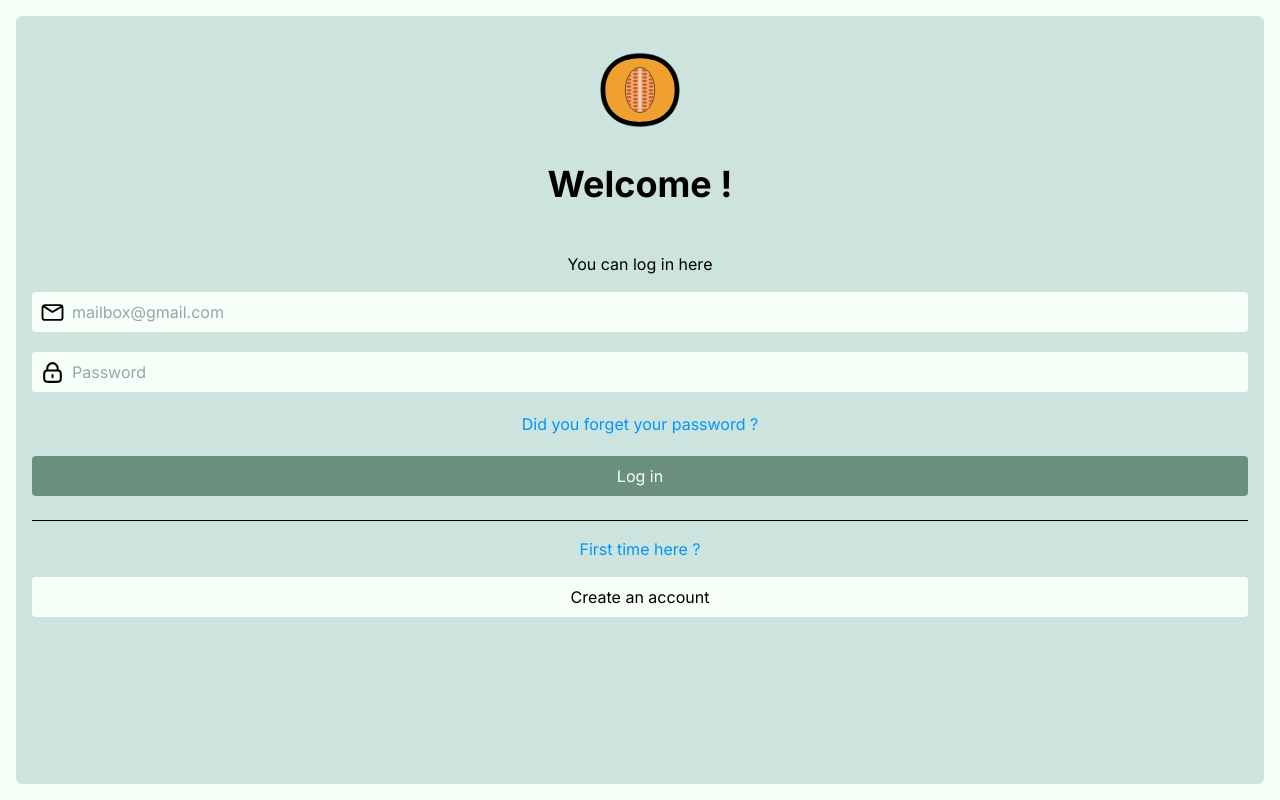
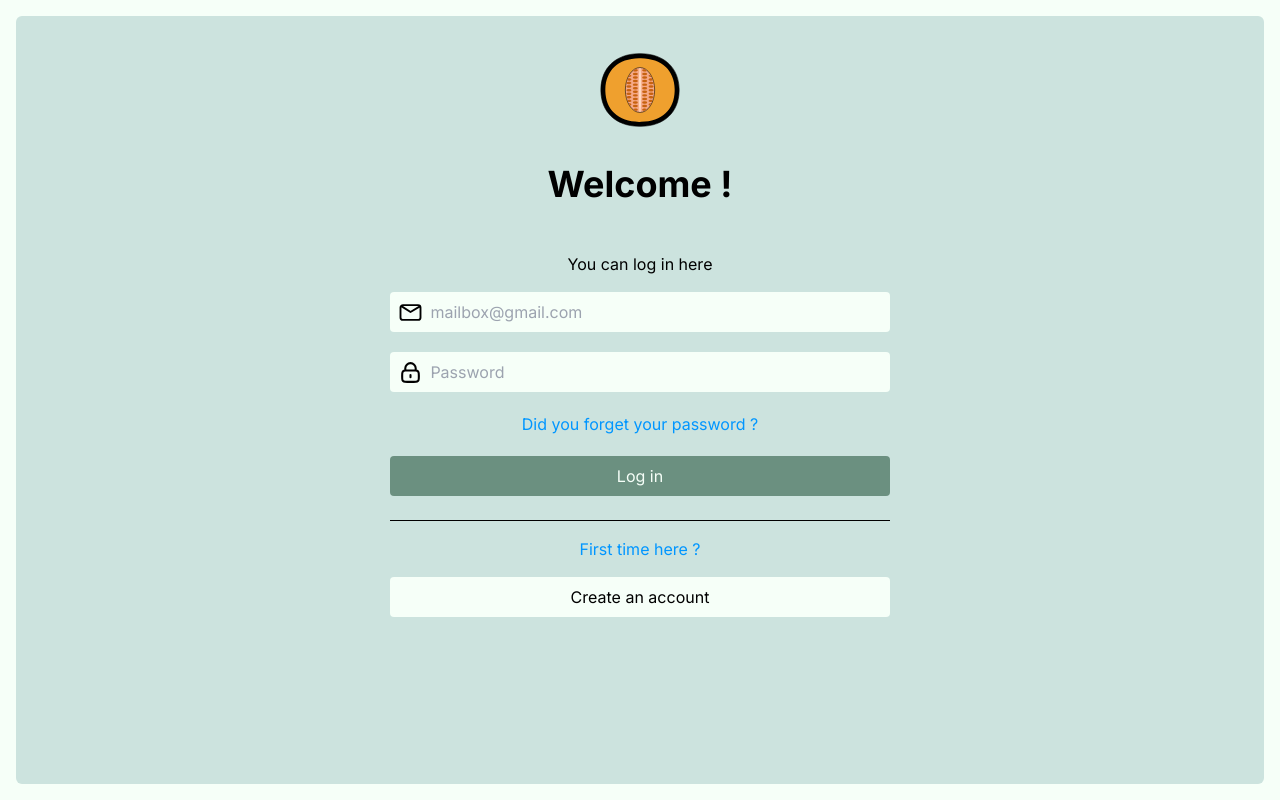
Before and after one commit to JulianOviedo/PaystuberGun, a Next.js app: page / in a window 1280 px wide. Built offline with nearby package versions, Linux system fonts and the light colour scheme.

Commit message:
responsive login

```diff
--- a/src/app/page.tsx
+++ b/src/app/page.tsx
@@ -4,7 +4,7 @@ import { LockIcon, Logo, MailBox } from '../../public/Icons'
 export default function SignIn () {
   return (
     <main className='w-screen h-screen p-4 bg-5'>
-      <div className='bg-3 h-full w-full rounded-md p-4'>
+      <div className='bg-3 h-full w-full rounded-md p-4 sm:px-[30%]'>
         <div className='w-full flex justify-center items-center p-4 flex-col'>
           <div className='w-[84px] h-[84px]'>
             <Logo />
```
